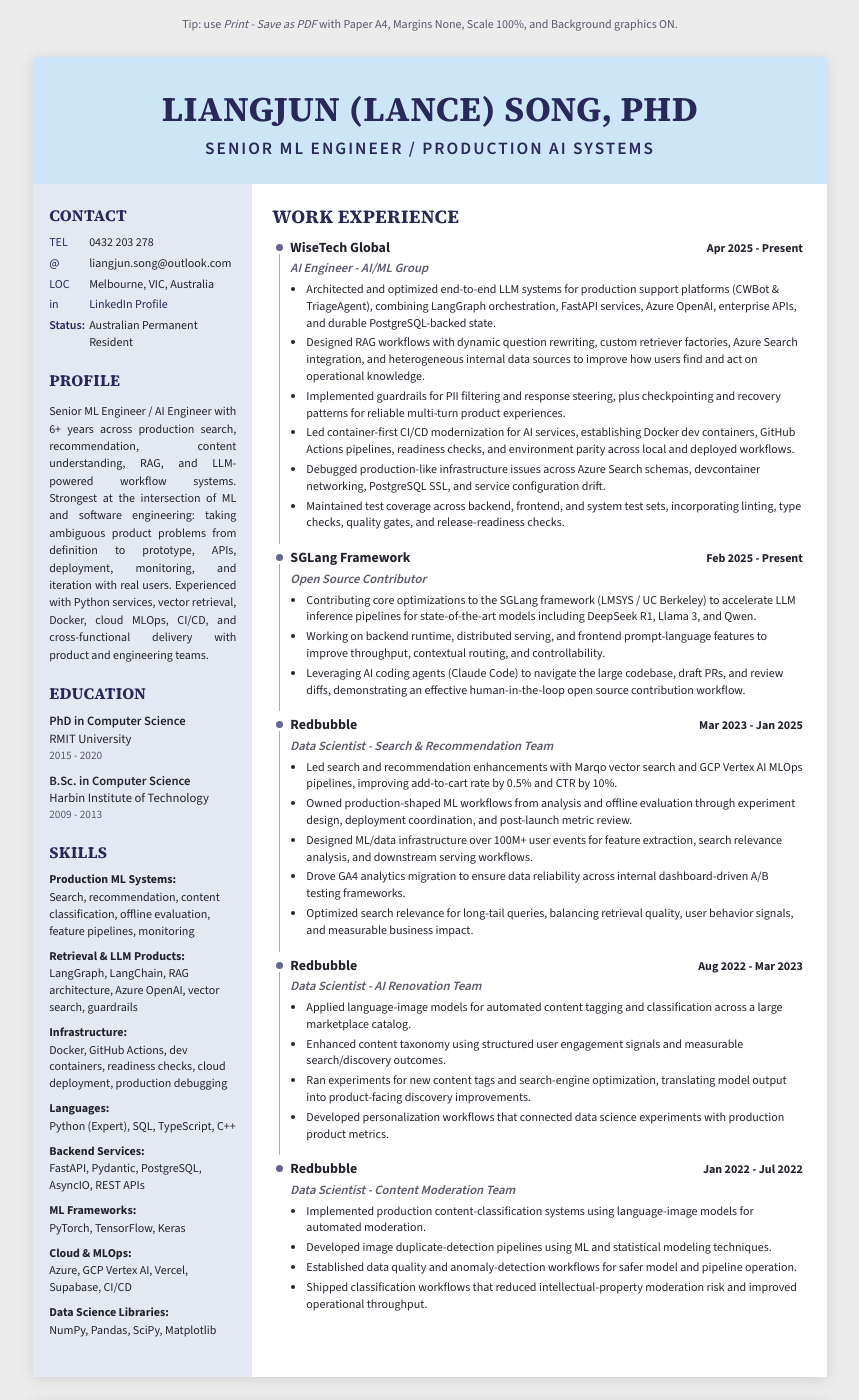
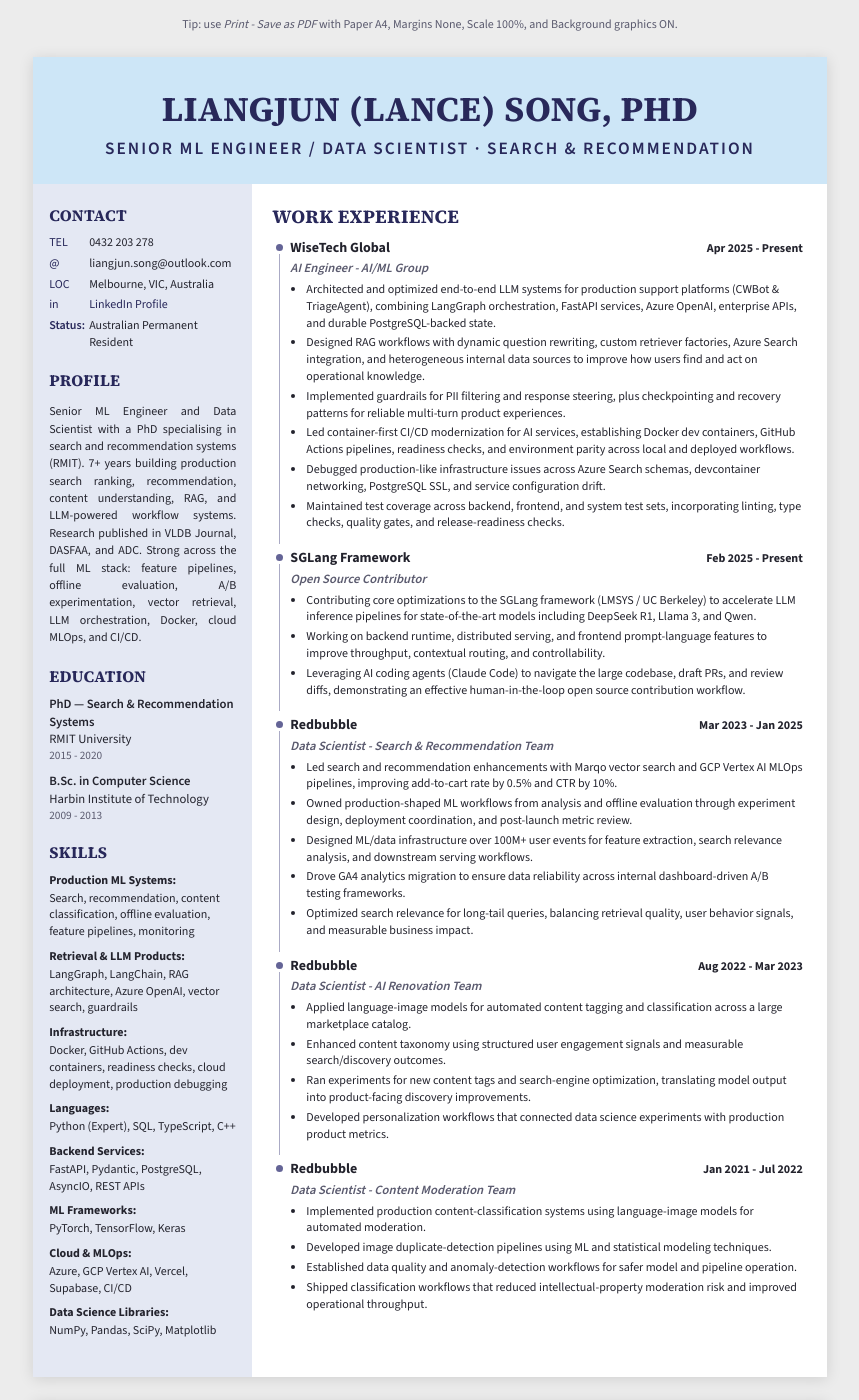
Before and after one commit to lycanlancelot/lycanlancelot.github.io, a Jekyll site: the page cv.html, which Jekyll copies as it is, in a window 1280 px wide and 1400 px high. Shown: the whole window, without its empty margins (210-1069 px from the left). Built offline with Jekyll 4.4.1, drawn with Linux system fonts in a browser that asks for light colours.

Commit message:
Update CV identity and backdate Redbubble start to Jan 2021
- CV subtitle: Senior ML Engineer / Data Scientist · Search & Recommendation
- Profile: rewrite to lead with PhD in search/recommendation, VLDB/DASFAA
  publications, and full-stack ML framing; drop 6+ years → 7+ years
- Education PhD label: add research focus (Search & Recommendation Systems)
- Redbubble Content Moderation start: Jan 2022 → Jan 2021
- index.md Redbubble span: Jan 2022 → Jan 2021; "three years" → "four years"

```diff
--- a/cv.html
+++ b/cv.html
@@ -328,7 +328,7 @@
 <section class="page">
   <header class="header">
     <h1>LIANGJUN (LANCE) SONG, PHD</h1>
-    <div class="subtitle">SENIOR ML ENGINEER / PRODUCTION AI SYSTEMS</div>
+    <div class="subtitle">SENIOR ML ENGINEER / DATA SCIENTIST · SEARCH &amp; RECOMMENDATION</div>
   </header>
 
   <div class="body">
@@ -344,13 +344,13 @@
 
       <div class="section-block">
         <h2 class="section">PROFILE</h2>
-        <p class="profile">Senior ML Engineer / AI Engineer with 6+ years across production search, recommendation, content understanding, RAG, and LLM-powered workflow systems. Strongest at the intersection of ML and software engineering: taking ambiguous product problems from definition to prototype, APIs, deployment, monitoring, and iteration with real users. Experienced with Python services, vector retrieval, Docker, cloud MLOps, CI/CD, and cross-functional delivery with product and engineering teams.</p>
+        <p class="profile">Senior ML Engineer and Data Scientist with a PhD specialising in search and recommendation systems (RMIT). 7+ years building production search ranking, recommendation, content understanding, RAG, and LLM-powered workflow systems. Research published in VLDB Journal, DASFAA, and ADC. Strong across the full ML stack: feature pipelines, offline evaluation, A/B experimentation, vector retrieval, LLM orchestration, Docker, cloud MLOps, and CI/CD.</p>
       </div>
 
       <div class="section-block">
         <h2 class="section">EDUCATION</h2>
         <div class="edu-item">
-          <div class="school">PhD in Computer Science</div>
+          <div class="school">PhD — Search &amp; Recommendation Systems</div>
           <div>RMIT University</div>
           <div class="meta">2015 - 2020</div>
         </div>
@@ -438,7 +438,7 @@
         <div class="tl-entry">
           <div class="tl-head">
             <div class="company">Redbubble</div>
-            <div class="dates">Jan 2022 - Jul 2022</div>
+            <div class="dates">Jan 2021 - Jul 2022</div>
           </div>
           <div class="tl-role">Data Scientist - Content Moderation Team</div>
           <ul>
```
Also changed, not shown: index.md (+2 -2 lines).
